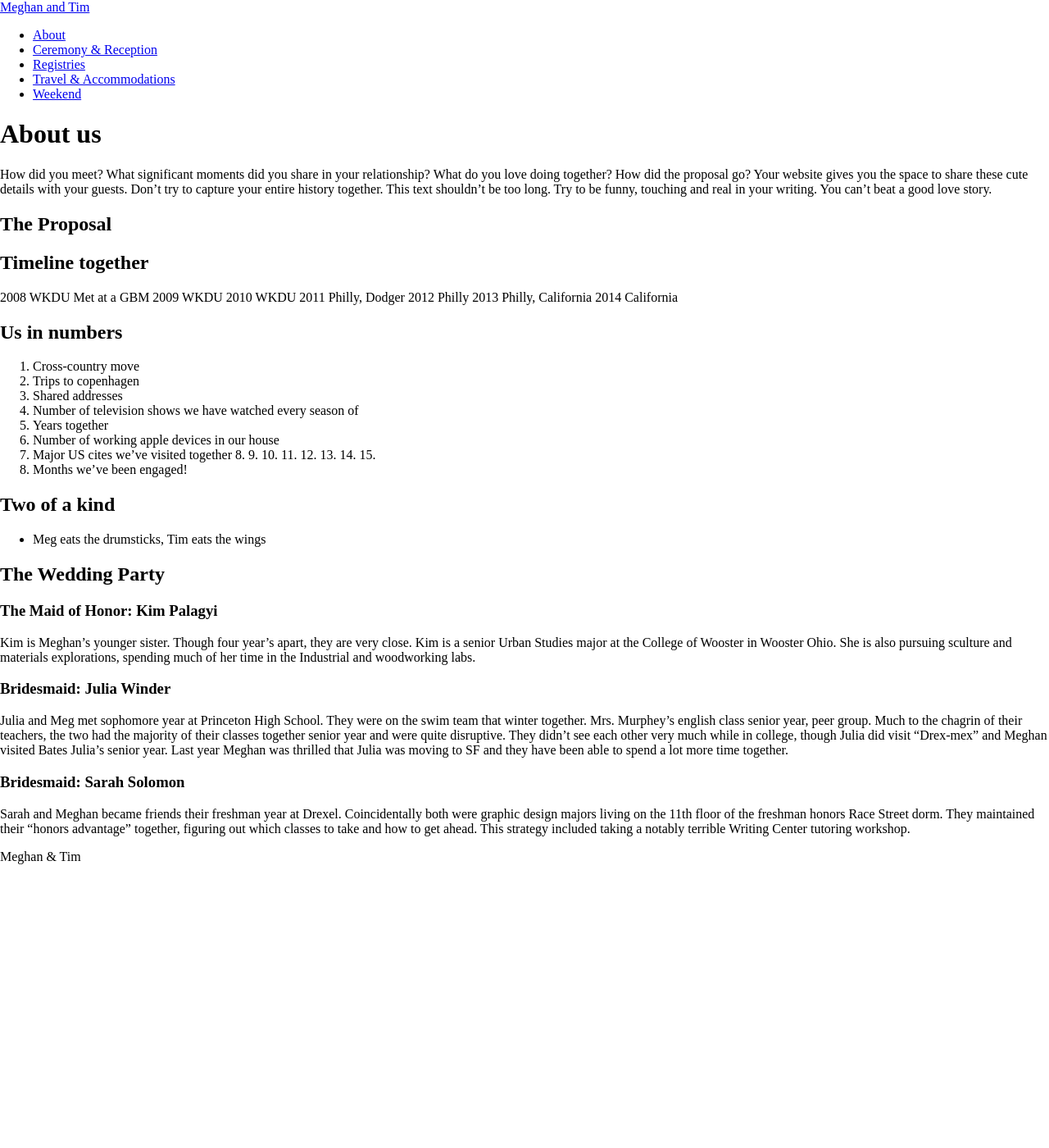
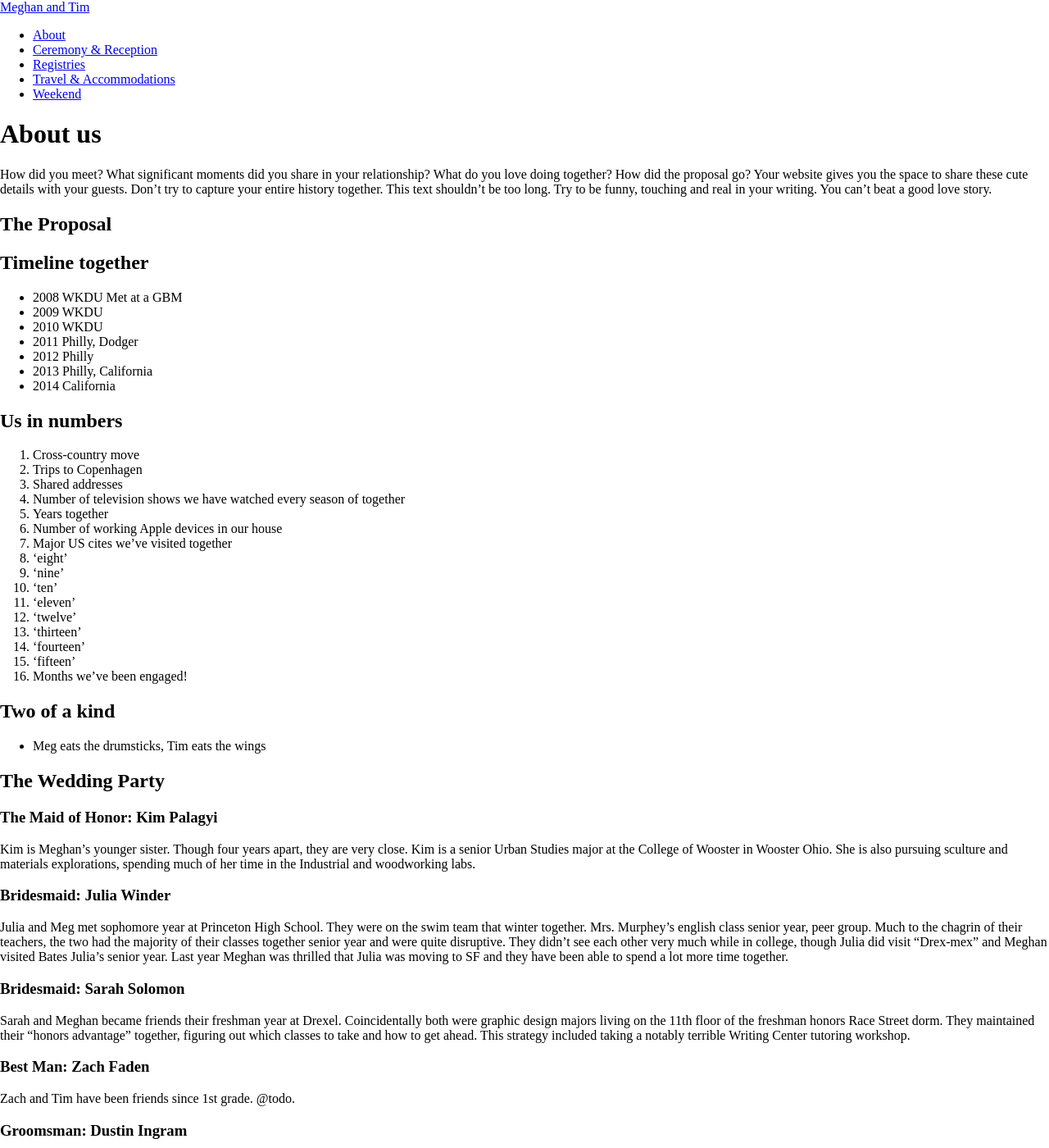
Before and after one commit to timplunkett/meghanandtim.us, a Jekyll site: the page built from about/index.md, in a window 1280 px wide and 1400 px high. Shown: the whole window at 82% size. Built offline with Jekyll 4.4.1, drawn with Linux system fonts in a browser that asks for light colours; some of the changed text lies outside the part shown.

Commit message:
Adjust markdown formatting.

```diff
--- a/about/index.md
+++ b/about/index.md
@@ -4,36 +4,44 @@ title: About us
 ---
 
 # About us
-How did you meet? What significant moments did you share in your relationship? What do you love doing together? How did the proposal go? Your website gives you the space to share these cute details with your guests. Don’t try to capture your entire history together. This text shouldn’t be too long. Try to be funny, touching and real in your writing. You can’t beat a good love story.
+How did you meet?
+What significant moments did you share in your relationship?
+What do you love doing together?
+How did the proposal go?
+Your website gives you the space to share these cute details with your guests.
+Don’t try to capture your entire history together.
+This text shouldn’t be too long.
+Try to be funny, touching and real in your writing.
+You can’t beat a good love story.
 
 ## The Proposal
 
 ## Timeline together
 
-2008 WKDU Met at a GBM
-2009 WKDU
-2010 WKDU
-2011 Philly, Dodger
-2012 Philly
-2013 Philly, California
-2014 California
+- 2008 WKDU Met at a GBM
+- 2009 WKDU
+- 2010 WKDU
+- 2011 Philly, Dodger
+- 2012 Philly
+- 2013 Philly, California
+- 2014 California
 
 ## Us in numbers
 1. Cross-country move
-2. Trips to copenhagen
+2. Trips to Copenhagen
 3. Shared addresses
-4. Number of television shows we have watched every season of <!-- The Office, The West Wing, Heroes, 30 Rock -->
+4. Number of television shows we have watched every season of together <!-- The Office, The West Wing, Heroes, 30 Rock -->
 5. Years together
-6. Number of working apple devices in our house <!-- 2 phones, 2 laptops, 1 shuffle, 1 mac mini -->
+6. Number of working Apple devices in our house <!-- 2 phones, 2 laptops, 1 shuffle, 1 mac mini -->
 7. Major US cites we've visited together <!-- San Francisco, Portland, Las Vegas, New Orleans, New York City, Philadelphia, San Jose -->
-8.
-9.
-10.
-11.
-12.
-13.
-14.
-15.
+8. 'eight'
+9. 'nine'
+10. 'ten'
+11. 'eleven'
+12. 'twelve'
+13. 'thirteen'
+14. 'fourteen'
+15. 'fifteen'
 16. Months we've been engaged!
 
 
@@ -43,11 +51,29 @@ How did you meet? What significant moments did you share in your relationship? W
 ## The Wedding Party
 
 ### The Maid of Honor: Kim Palagyi
-Kim is Meghan's younger sister. Though four year's apart, they are very close. Kim is a senior Urban Studies major at the College of Wooster in Wooster Ohio. She is also pursuing sculture and materials explorations, spending much of her time in the Industrial and woodworking labs.
+Kim is Meghan's younger sister.
+Though four years apart, they are very close.
+Kim is a senior Urban Studies major at the College of Wooster in Wooster Ohio.
+She is also pursuing sculture and materials explorations, spending much of her time in the Industrial and woodworking labs.
 
 ### Bridesmaid: Julia Winder
-Julia and Meg met sophomore year at Princeton High School. They were on the swim team that winter together. Mrs. Murphey's english class senior year, peer group. Much to the chagrin of their teachers, the two had the majority of their classes together senior year and were quite disruptive.  They didn't see each other very much while in college, though Julia did visit "Drex-mex" and Meghan visited Bates Julia's senior year.
+Julia and Meg met sophomore year at Princeton High School.
+They were on the swim team that winter together.
+Mrs. Murphey's english class senior year, peer group.
+Much to the chagrin of their teachers, the two had the majority of their classes together senior year and were quite disruptive.
+They didn't see each other very much while in college, though Julia did visit "Drex-mex" and Meghan visited Bates Julia's senior year.
 Last year Meghan was thrilled that Julia was moving to SF and they have been able to spend a lot more time together.
 
 ### Bridesmaid: Sarah Solomon
-Sarah and Meghan became friends their freshman year at Drexel. Coincidentally both were graphic design majors living on the 11th floor of the freshman honors Race Street dorm. They maintained their "honors advantage" together, figuring out which classes to take and how to get ahead. This strategy included taking a notably terrible Writing Center tutoring workshop.
+Sarah and Meghan became friends their freshman year at Drexel.
+Coincidentally both were graphic design majors living on the 11th floor of the freshman honors Race Street dorm.
+They maintained their "honors advantage" together, figuring out which classes to take and how to get ahead.
+This strategy included taking a notably terrible Writing Center tutoring workshop.
+
+### Best Man: Zach Faden
+Zach and Tim have been friends since 1st grade.
+@todo.
+
+### Groomsman: Dustin Ingram
+Dustin and Tim were college roommates for three years.
+@todo.
```
Also changed, not shown: ceremony-reception/index.md (+3 -2 lines), travel-accommodations/index.md (+27 -7 lines).
